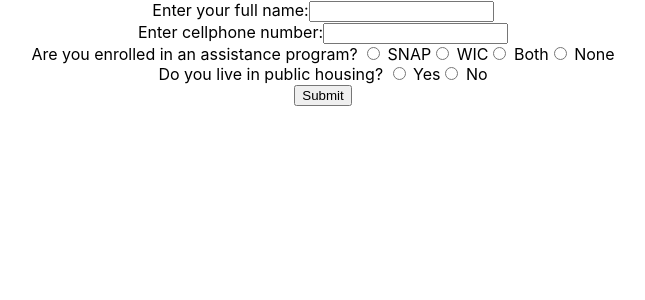
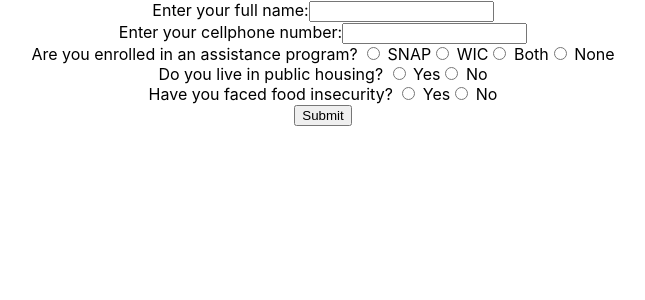
Before and after one commit to cfgdelaware23/Team-8, a React (Create React App) app in the folder Frontend/: page / in a window 1280 px wide. Shown: the top 300 px of the page, without its empty margins (317-962 px from the left). Built offline with nearby package versions, Linux system fonts and the light colour scheme.

Commit message:
improvements to signup

```diff
--- a/Frontend/src/components/Signup.jsx
+++ b/Frontend/src/components/Signup.jsx
@@ -11,7 +11,11 @@ export default function Signup() {
 
   const handleSubmit = (event) => {
     event.preventDefault();
-    console.log(`The name you entered was: ${inputs.name}`)
+    console.log(`Enter your full name: ${inputs.name}`)
+    console.log(`Enter your cellphone number: ${inputs.number}`)
+    console.log(`Are you enrolled in an assistance program? ${inputs.assistance}`)
+    console.log(`Do you live in public housing? ${inputs.housing}`)
+    console.log(`Have you faced food insecurity? ${inputs.insecurity}`)
   }
 
   return (
@@ -24,7 +28,7 @@ export default function Signup() {
         onChange={handleChange}
         required />
       </label><br></br>
-      <label>Enter cellphone number:
+      <label>Enter your cellphone number:
         <input
           type="tel"
           name="number"
@@ -38,25 +42,29 @@ export default function Signup() {
            <input
             type="radio"
             name="assistance"
-            value={inputs.assistance}
+            value="SNAP"
+            checked={inputs.assistance === "SNAP"}
             onChange={handleChange}
             required /> SNAP
             <input
             type="radio"
             name="assistance"
-            value={inputs.assistance}
+            value="WIC"
+            checked={inputs.assistance === "WIC"}
             onChange={handleChange}
             required /> WIC
             <input
             type="radio"
             name="assistance"
-            value={inputs.assistance}
+            value="Both"
+            checked={inputs.assistance === "Both"}
             onChange={handleChange}
             required /> Both
             <input
             type="radio"
             name="assistance"
-            value={inputs.assistance}
+            value="None"
+            checked={inputs.assistance === "None"}
             onChange={handleChange}
             required /> None
         </label>
@@ -66,15 +74,35 @@ export default function Signup() {
            <input
             type="radio"
             name="housing"
-            value={inputs.housing}
+            value="Yes"
+            checked={inputs.housing === "Yes"}
             onChange={handleChange}
             required /> Yes
             <input
             type="radio"
             name="housing"
-            value={inputs.housing}
+            value="No"
+            checked={inputs.housing === "No"}
             onChange={handleChange}
             required /> No
+            </label>
+        <br></br>
+        <label>
+        Have you faced food insecurity? {/* radio buttons */}
+           <input
+            type="radio"
+            name="insecurity"
+            value="Yes"
+            checked={inputs.insecurity === "Yes"}
+            onChange={handleChange}
+            /> Yes
+            <input
+            type="radio"
+            name="insecurity"
+            value="No"
+            checked={inputs.insecurity === "No"}
+            onChange={handleChange}
+            /> No
             </label>
             <br></br>
         <input type="submit" />
```
